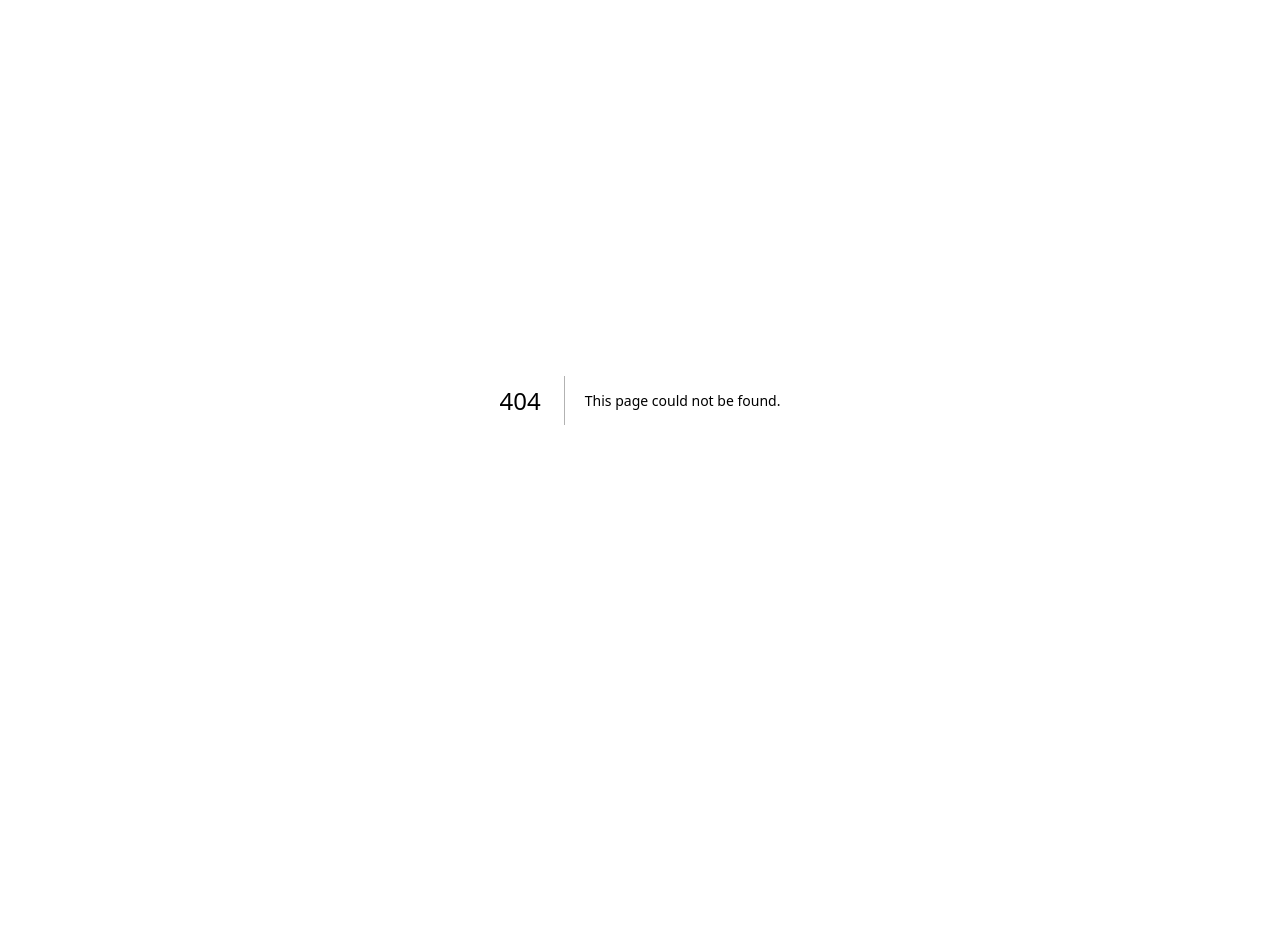
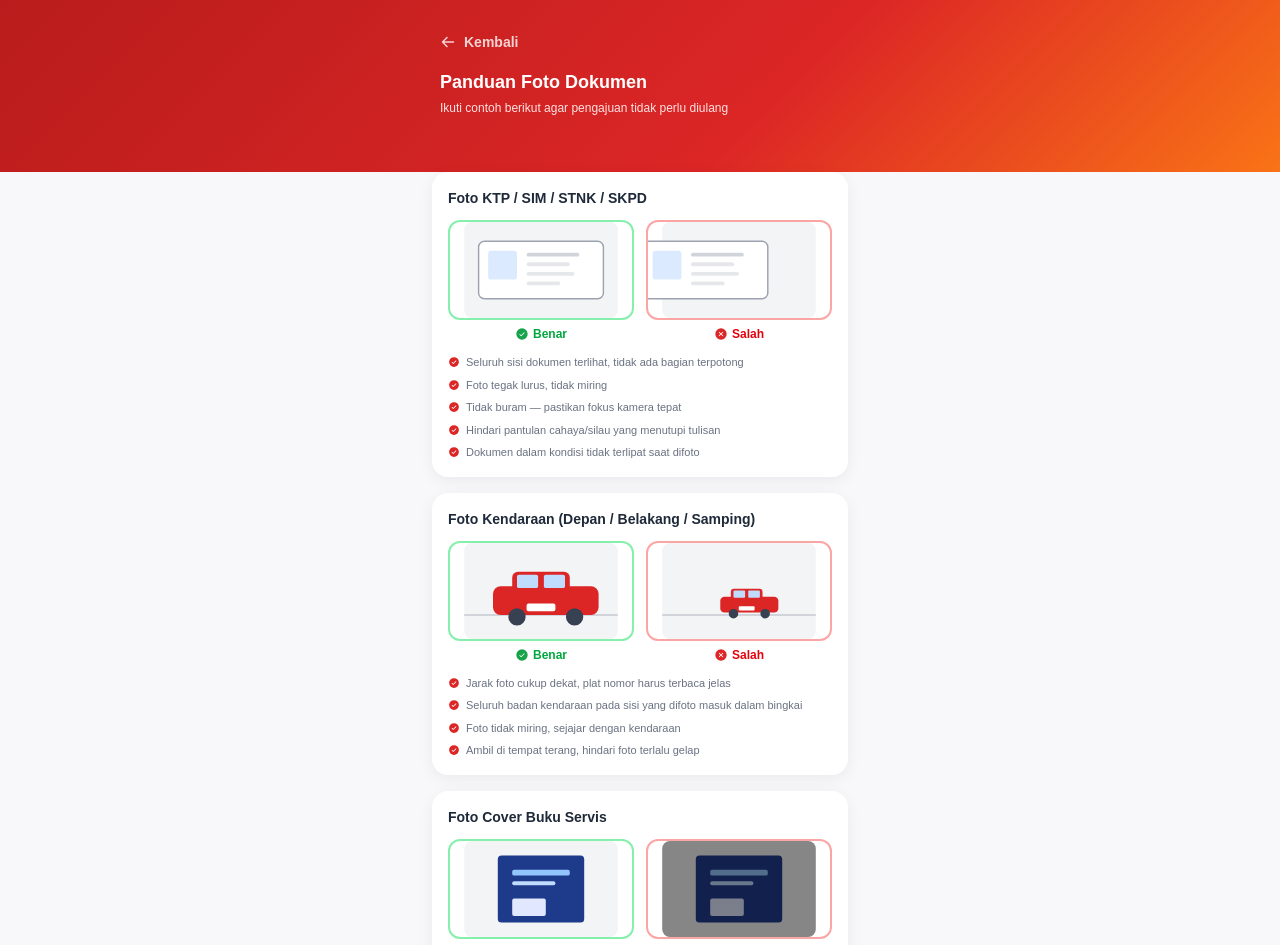
Before and after one commit to orchestratordev/dokb-dashboard, a Next.js app: page /panduan-foto in a window 1280 px wide. Before the commit this address had no page. Shown: the top 945 px of the page. Before the commit the page ends 800 px from the top, so only its background shows below. Built offline with nearby package versions, Linux system fonts and the light colour scheme.

Commit message:
Add photo guidelines and mockup components
Implement photo guidelines for documents, vehicles, and service books with mockup SVGs.

```diff
--- /dev/null
+++ b/app/panduan-foto/page.tsx
@@ -0,0 +1,219 @@
+'use client'
+
+import { useRouter } from 'next/navigation'
+import { ArrowLeft, CheckCircle, XCircle, ArrowRight } from '@phosphor-icons/react'
+
+// ─── Mockup SVG — Dokumen (KTP/SIM/STNK/SKPD) ──────────────────────────────
+function MockupDokumen({ salah }: { salah?: 'miring' | 'terpotong' | 'buram' | 'silau' | 'terlipat' }) {
+  const rotate = salah === 'miring' ? -18 : 0
+  const showCrop = salah === 'terpotong'
+  const showBlur = salah === 'buram'
+  const showGlare = salah === 'silau'
+  const showFold = salah === 'terlipat'
+
+  return (
+    <svg viewBox="0 0 160 100" className="w-full h-24">
+      <rect width="160" height="100" fill="#f3f4f6" rx="8" />
+      <g transform={`rotate(${rotate} 80 50)`} filter={showBlur ? 'blur(1.5px)' : undefined}>
+        <rect
+          x={showCrop ? -20 : 15}
+          y="20"
+          width="130"
+          height="60"
+          rx="6"
+          fill="#ffffff"
+          stroke="#9ca3af"
+          strokeWidth="1.5"
+        />
+        <rect x={showCrop ? -10 : 25} y="30" width="30" height="30" rx="3" fill="#dbeafe" />
+        <rect x={showCrop ? 30 : 65} y="32" width="55" height="4" rx="2" fill="#d1d5db" />
+        <rect x={showCrop ? 30 : 65} y="42" width="45" height="4" rx="2" fill="#e5e7eb" />
+        <rect x={showCrop ? 30 : 65} y="52" width="50" height="4" rx="2" fill="#e5e7eb" />
+        <rect x={showCrop ? 30 : 65} y="62" width="35" height="4" rx="2" fill="#e5e7eb" />
+        {showFold && (
+          <>
+            <line x1="15" y1="50" x2="145" y2="50" stroke="#9ca3af" strokeWidth="1" strokeDasharray="2 2" />
+            <line x1="80" y1="20" x2="75" y2="80" stroke="#9ca3af" strokeWidth="1" strokeDasharray="2 2" />
+          </>
+        )}
+      </g>
+      {showGlare && (
+        <ellipse cx="100" cy="40" rx="35" ry="20" fill="white" opacity="0.75" />
+      )}
+    </svg>
+  )
+}
+
+// ─── Mockup SVG — Kendaraan ─────────────────────────────────────────────────
+function MockupKendaraan({ salah }: { salah?: 'miring' | 'terpotong' | 'buram' | 'jauh' }) {
+  const rotate = salah === 'miring' ? -10 : 0
+  const showCrop = salah === 'terpotong'
+  const showBlur = salah === 'buram'
+  const scaleSmall = salah === 'jauh'
+
+  return (
+    <svg viewBox="0 0 160 100" className="w-full h-24">
+      <rect width="160" height="100" fill="#f3f4f6" rx="8" />
+      <line x1="0" y1="75" x2="160" y2="75" stroke="#d1d5db" strokeWidth="2" />
+      <g
+        transform={`translate(${scaleSmall ? 55 : 20} ${scaleSmall ? 45 : 25}) scale(${scaleSmall ? 0.55 : showCrop ? 1.15 : 1}) rotate(${rotate} 60 25)`}
+        filter={showBlur ? 'blur(1.5px)' : undefined}
+      >
+        <rect x="10" y="20" width="110" height="30" rx="8" fill="#dc2626" />
+        <rect x="30" y="5" width="60" height="22" rx="6" fill="#dc2626" />
+        <rect x="35" y="8" width="22" height="14" rx="2" fill="#bfdbfe" />
+        <rect x="63" y="8" width="22" height="14" rx="2" fill="#bfdbfe" />
+        <circle cx="35" cy="52" r="9" fill="#374151" />
+        <circle cx="95" cy="52" r="9" fill="#374151" />
+        <rect x="45" y="38" width="30" height="8" rx="2" fill="white" />
+      </g>
+    </svg>
+  )
+}
+
+// ─── Mockup SVG — Buku Servis ───────────────────────────────────────────────
+function MockupBuku({ salah }: { salah?: 'miring' | 'terpotong' | 'buram' | 'gelap' }) {
+  const rotate = salah === 'miring' ? -15 : 0
+  const showCrop = salah === 'terpotong'
+  const showBlur = salah === 'buram'
+  const showDark = salah === 'gelap'
+
+  return (
+    <svg viewBox="0 0 160 100" className="w-full h-24">
+      <rect width="160" height="100" fill="#f3f4f6" rx="8" />
+      <g transform={`rotate(${rotate} 80 50)`} filter={showBlur ? 'blur(1.5px)' : undefined}>
+        <rect
+          x={showCrop ? -15 : 35}
+          y="15"
+          width="90"
+          height="70"
+          rx="4"
+          fill="#1e3a8a"
+        />
+        <rect x={showCrop ? 0 : 50} y="30" width="60" height="6" rx="2" fill="#93c5fd" />
+        <rect x={showCrop ? 0 : 50} y="42" width="45" height="4" rx="2" fill="#bfdbfe" />
+        <rect x={showCrop ? 0 : 50} y="60" width="35" height="18" rx="2" fill="#e0e7ff" />
+      </g>
+      {showDark && <rect width="160" height="100" fill="black" opacity="0.45" rx="8" />}
+    </svg>
+  )
+}
+
+type Item = {
+  judul: string
+  tipe: 'dokumen' | 'kendaraan' | 'buku'
+  salahVarian: string
+  tips: string[]
+}
+
+const PANDUAN: Item[] = [
+  {
+    judul: 'Foto KTP / SIM / STNK / SKPD',
+    tipe: 'dokumen',
+    salahVarian: 'terpotong',
+    tips: [
+      'Seluruh sisi dokumen terlihat, tidak ada bagian terpotong',
+      'Foto tegak lurus, tidak miring',
+      'Tidak buram — pastikan fokus kamera tepat',
+      'Hindari pantulan cahaya/silau yang menutupi tulisan',
+      'Dokumen dalam kondisi tidak terlipat saat difoto'
+    ]
+  },
+  {
+    judul: 'Foto Kendaraan (Depan / Belakang / Samping)',
+    tipe: 'kendaraan',
+    salahVarian: 'jauh',
+    tips: [
+      'Jarak foto cukup dekat, plat nomor harus terbaca jelas',
+      'Seluruh badan kendaraan pada sisi yang difoto masuk dalam bingkai',
+      'Foto tidak miring, sejajar dengan kendaraan',
+      'Ambil di tempat terang, hindari foto terlalu gelap'
+    ]
+  },
+  {
+    judul: 'Foto Cover Buku Servis',
+    tipe: 'buku',
+    salahVarian: 'gelap',
+    tips: [
+      'Cover buku servis terlihat penuh, tidak terpotong',
+      'Pencahayaan cukup, tidak gelap',
+      'Foto tidak miring dan tidak buram'
+    ]
+  }
+]
+
+export default function PanduanFoto() {
+  const router = useRouter()
+
+  return (
+    <div className="min-h-screen" style={{ background: '#f8f8fa' }}>
+      <div className="relative overflow-hidden"
+        style={{ background: 'linear-gradient(135deg, #b91c1c 0%, #dc2626 60%, #f97316 100%)', paddingBottom: 32 }}
+      >
+        <div className="relative p-6 pt-8 max-w-md mx-auto">
+          <button onClick={() => router.push('/')} className="flex items-center gap-2 text-white/80 mb-4 text-sm font-semibold">
+            <ArrowLeft size={16} weight="bold" /> Kembali
+          </button>
+          <h1 className="text-lg font-extrabold text-white" style={{ fontFamily: 'var(--font-plus-jakarta)' }}>
+            Panduan Foto Dokumen
+          </h1>
+          <p className="text-red-100 text-xs mt-1">
+            Ikuti contoh berikut agar pengajuan tidak perlu diulang
+          </p>
+        </div>
+      </div>
+
+      <div className="max-w-md mx-auto p-4 -mt-4 relative z-10 space-y-4 pb-6">
+        {PANDUAN.map((item, i) => (
+          <div key={i} className="bg-white rounded-2xl p-4" style={{ boxShadow: '0 4px 16px rgba(0,0,0,0.06)' }}>
+            <p className="text-sm font-bold text-gray-800 mb-3">{item.judul}</p>
+
+            <div className="grid grid-cols-2 gap-3 mb-3">
+              <div>
+                <div className="rounded-xl overflow-hidden border-2" style={{ borderColor: '#86efac' }}>
+                  {item.tipe === 'dokumen' && <MockupDokumen />}
+                  {item.tipe === 'kendaraan' && <MockupKendaraan />}
+                  {item.tipe === 'buku' && <MockupBuku />}
+                </div>
+                <div className="flex items-center gap-1 mt-1.5 justify-center">
+                  <CheckCircle size={14} color="#16a34a" weight="fill" />
+                  <p className="text-xs font-bold text-green-600">Benar</p>
+                </div>
+              </div>
+              <div>
+                <div className="rounded-xl overflow-hidden border-2" style={{ borderColor: '#fca5a5' }}>
+                  {item.tipe === 'dokumen' && <MockupDokumen salah={item.salahVarian as any} />}
+                  {item.tipe === 'kendaraan' && <MockupKendaraan salah={item.salahVarian as any} />}
+                  {item.tipe === 'buku' && <MockupBuku salah={item.salahVarian as any} />}
+                </div>
+                <div className="flex items-center gap-1 mt-1.5 justify-center">
+                  <XCircle size={14} color="#dc2626" weight="fill" />
+                  <p className="text-xs font-bold text-red-600">Salah</p>
+                </div>
+              </div>
+            </div>
+
+            <div className="space-y-1.5">
+              {item.tips.map((tip, ti) => (
+                <div key={ti} className="flex items-start gap-1.5">
+                  <CheckCircle size={12} color="#dc2626" weight="fill" className="flex-shrink-0 mt-0.5" />
+                  <p className="text-[11px] text-gray-500">{tip}</p>
+                </div>
+              ))}
+            </div>
+          </div>
+        ))}
+
+        <button onClick={() => router.push('/')}
+          className="w-full py-4 rounded-2xl font-extrabold text-base text-white flex items-center justify-center gap-2"
+          style={{
+            background: 'linear-gradient(135deg, #b91c1c 0%, #dc2626 50%, #f97316 100%)',
+            boxShadow: '0 6px 20px rgba(220,38,38,0.5)'
+          }}
+        >
+          Lanjut ke Formulir <ArrowRight size={20} weight="bold" />
+        </button>
+      </div>
+    </div>
+  )
+}
```
